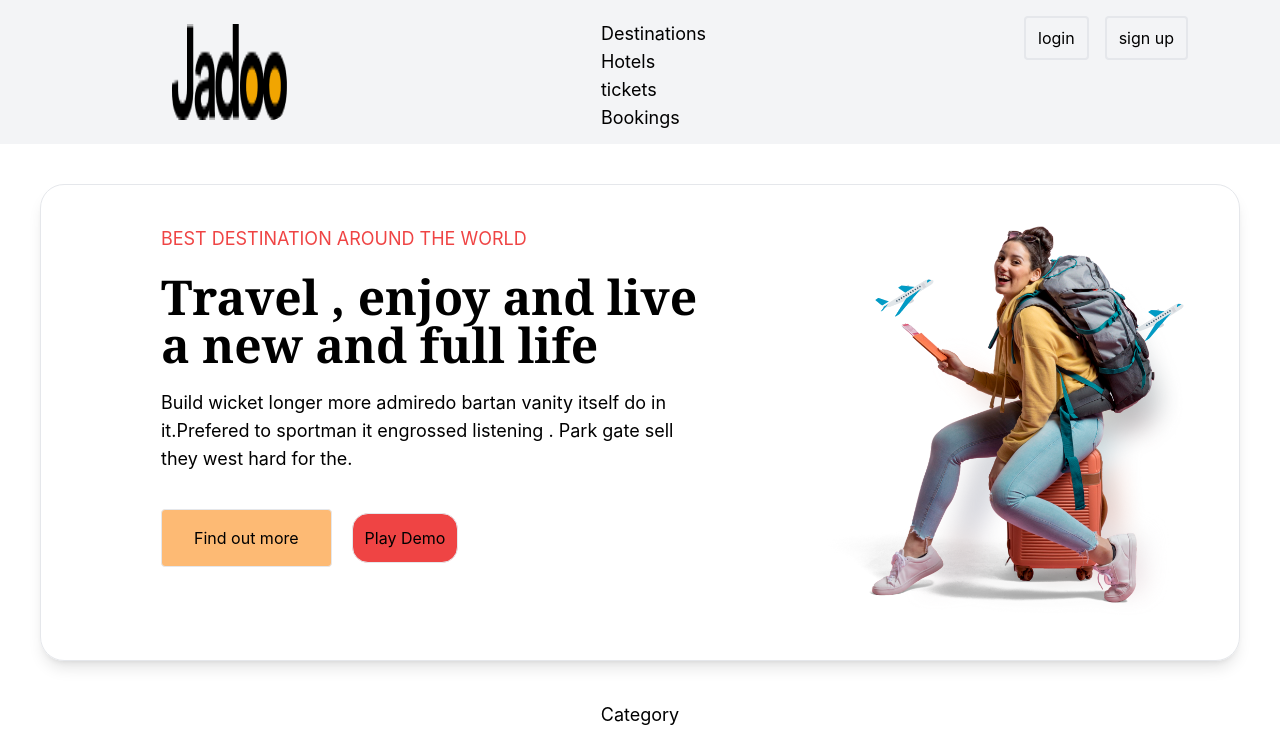
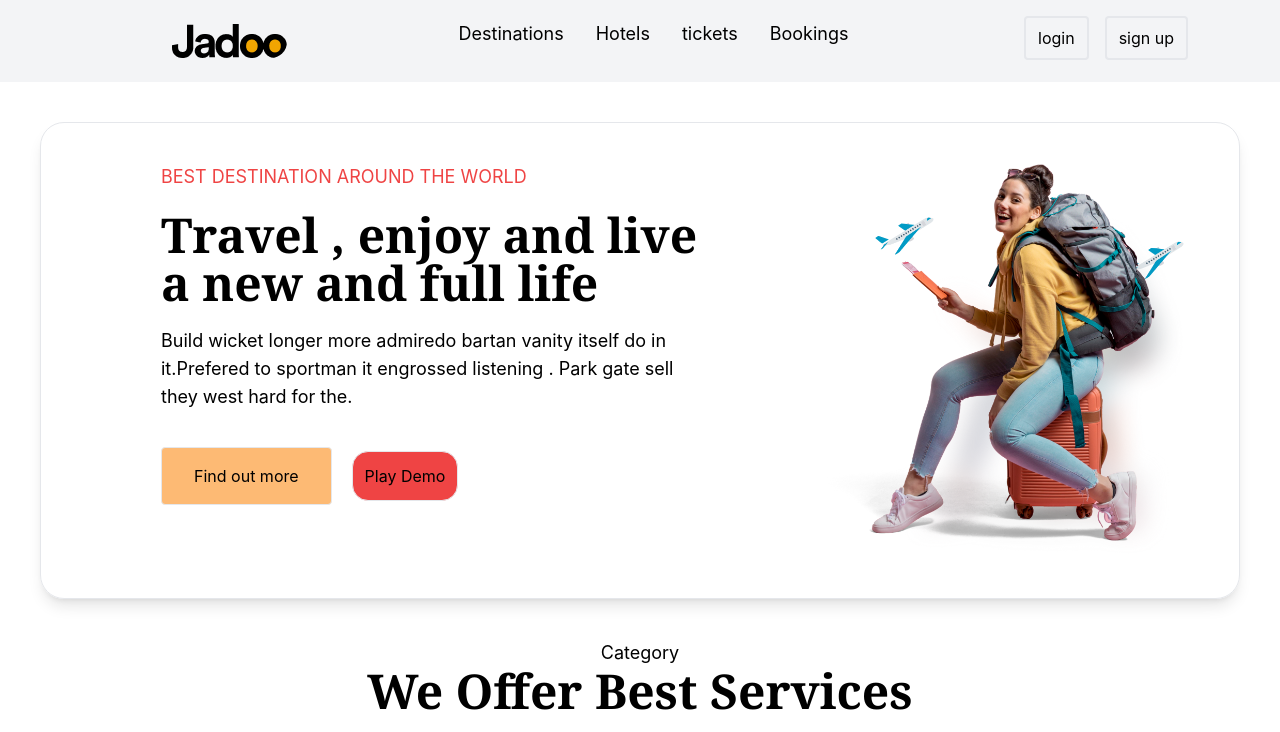
Before and after one commit to masifafghan/TourBooking, a React (Create React App) app: page / in a window 1280 px wide. Shown: the top 732 px of the page. Built offline with nearby package versions, Linux system fonts and the light colour scheme.

Commit message:
fix nav bar

```diff
--- a/src/pages/home.jsx
+++ b/src/pages/home.jsx
@@ -6,7 +6,7 @@ function Home() {
     <>
     <nav className=" flex flex-wrap justify-between item-center bg-gray-100 p-3">
         <img className="w-16h-8 m-3 ps-20 ms-20 rounded-2xl" src="/asessts/Logo.png" alt="Logo" />
-        <div className="text-lg pt-2 ">
+        <div className="text-lg pt-2 flex flex wrap">
             <p className="px-4 text-black hover:text-blue-500" >Destinations</p>
             <p className="px-4 text-black hover:text-blue-500"  >Hotels</p>
             <p className="px-4 text-black hover:text-blue-500" >tickets</p>
```
